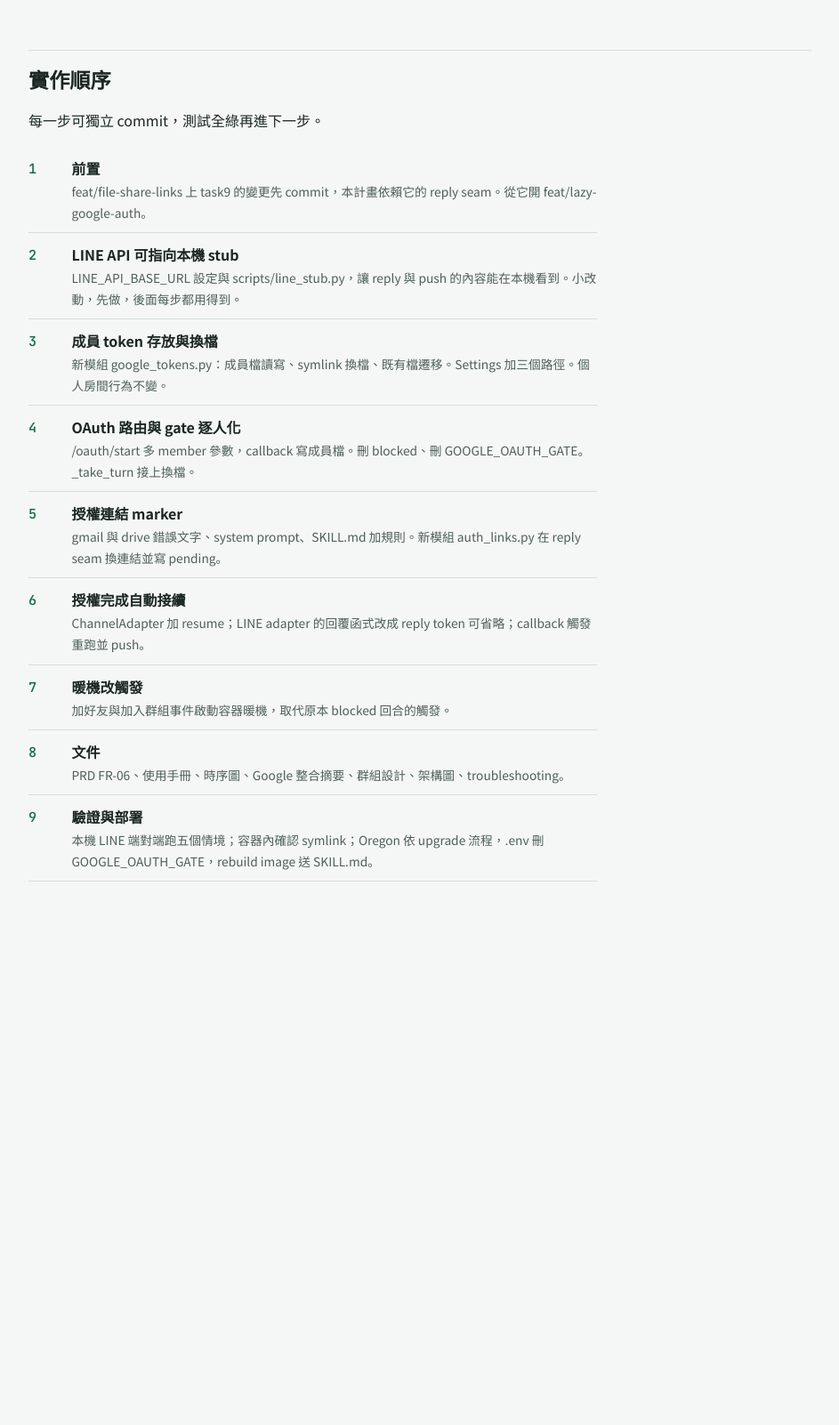
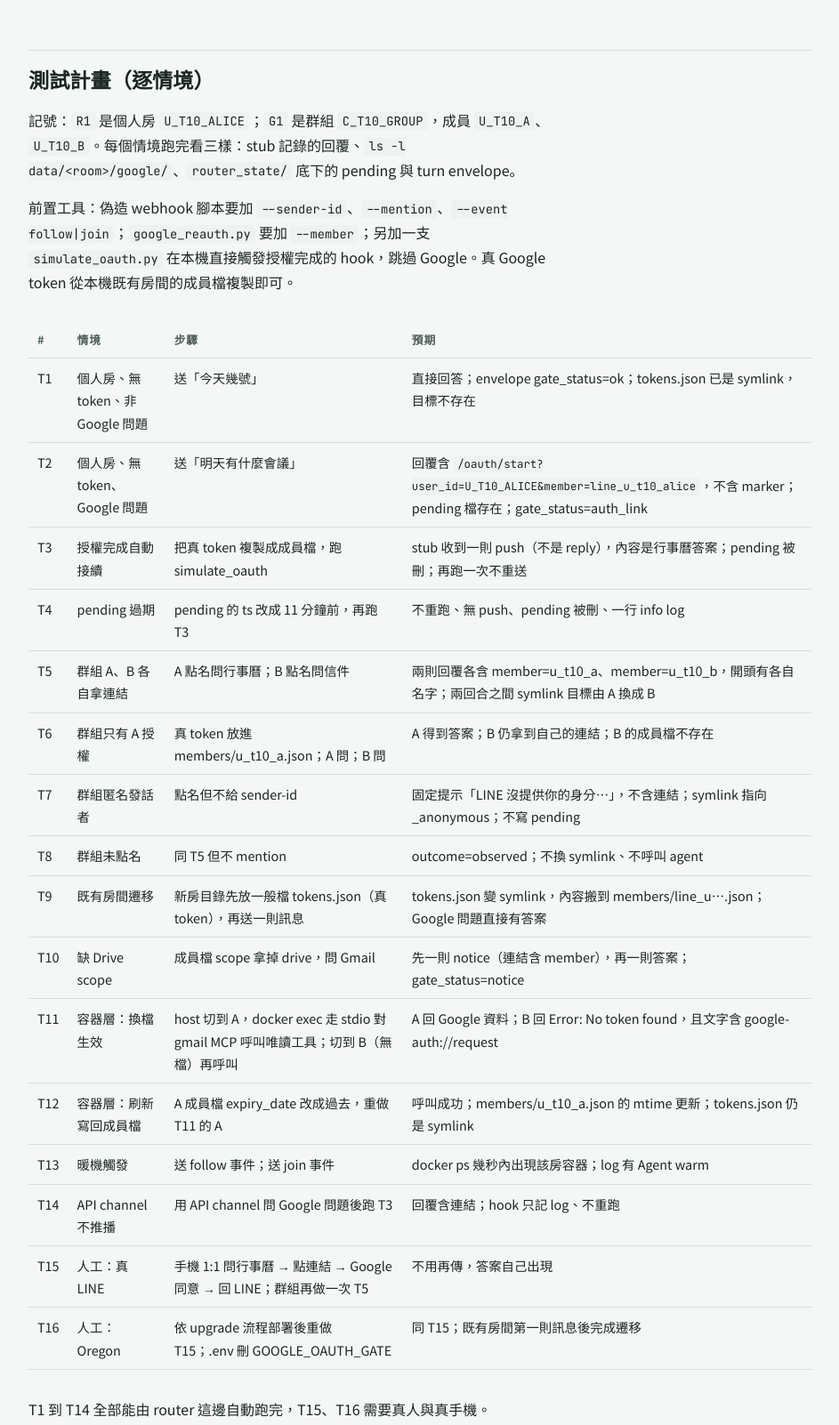
Before and after one commit to marychouchou/alice-office, a plain HTML site: page docs/google-auth-per-member-design.html in a window 1280 px wide. Shown: the part 6580-8182 px from the top of the page at 89% size, without its empty margins (168-1111 px from the left). Before the commit the page ends 7683 px from the top, so only its background shows below. Drawn offline with Linux system fonts and the light colour scheme.

Commit message:
docs(google-auth): 逐情境測試計畫（T1–T16）與測試工具前置步驟
Co-Authored-By: Claude Fable 5.1 <noreply@anthropic.com>

```diff
--- a/docs/google-auth-per-member-design.html
+++ b/docs/google-auth-per-member-design.html
@@ -472,11 +472,40 @@ data/&lt;room&gt;/router_state/pending_auth/
 </table>
 </div>
 
+<h2 id="testplan">測試計畫（逐情境）</h2>
+<p>記號：<code>R1</code> 是個人房 <code>U_T10_ALICE</code>；<code>G1</code> 是群組 <code>C_T10_GROUP</code>，成員 <code>U_T10_A</code>、<code>U_T10_B</code>。每個情境跑完看三樣：stub 記錄的回覆、<code>ls -l data/&lt;room&gt;/google/</code>、<code>router_state/</code> 底下的 pending 與 turn envelope。</p>
+<p>前置工具：偽造 webhook 腳本要加 <code>--sender-id</code>、<code>--mention</code>、<code>--event follow|join</code>；<code>google_reauth.py</code> 要加 <code>--member</code>；另加一支 <code>simulate_oauth.py</code> 在本機直接觸發授權完成的 hook，跳過 Google。真 Google token 從本機既有房間的成員檔複製即可。</p>
+<div class="tablewrap">
+<table>
+  <thead><tr><th>#</th><th>情境</th><th>步驟</th><th>預期</th></tr></thead>
+  <tbody>
+    <tr><td>T1</td><td>個人房、無 token、非 Google 問題</td><td>送「今天幾號」</td><td>直接回答；envelope gate_status=ok；tokens.json 已是 symlink，目標不存在</td></tr>
+    <tr><td>T2</td><td>個人房、無 token、Google 問題</td><td>送「明天有什麼會議」</td><td>回覆含 <code>/oauth/start?user_id=U_T10_ALICE&amp;member=line_u_t10_alice</code>，不含 marker；pending 檔存在；gate_status=auth_link</td></tr>
+    <tr><td>T3</td><td>授權完成自動接續</td><td>把真 token 複製成成員檔，跑 simulate_oauth</td><td>stub 收到一則 push（不是 reply），內容是行事曆答案；pending 被刪；再跑一次不重送</td></tr>
+    <tr><td>T4</td><td>pending 過期</td><td>pending 的 ts 改成 11 分鐘前，再跑 T3</td><td>不重跑、無 push、pending 被刪、一行 info log</td></tr>
+    <tr><td>T5</td><td>群組 A、B 各自拿連結</td><td>A 點名問行事曆；B 點名問信件</td><td>兩則回覆各含 member=u_t10_a、member=u_t10_b，開頭有各自名字；兩回合之間 symlink 目標由 A 換成 B</td></tr>
+    <tr><td>T6</td><td>群組只有 A 授權</td><td>真 token 放進 members/u_t10_a.json；A 問；B 問</td><td>A 得到答案；B 仍拿到自己的連結；B 的成員檔不存在</td></tr>
+    <tr><td>T7</td><td>群組匿名發話者</td><td>點名但不給 sender-id</td><td>固定提示「LINE 沒提供你的身分…」，不含連結；symlink 指向 _anonymous；不寫 pending</td></tr>
+    <tr><td>T8</td><td>群組未點名</td><td>同 T5 但不 mention</td><td>outcome=observed；不換 symlink、不呼叫 agent</td></tr>
+    <tr><td>T9</td><td>既有房間遷移</td><td>新房目錄先放一般檔 tokens.json（真 token），再送一則訊息</td><td>tokens.json 變 symlink，內容搬到 members/line_u….json；Google 問題直接有答案</td></tr>
+    <tr><td>T10</td><td>缺 Drive scope</td><td>成員檔 scope 拿掉 drive，問 Gmail</td><td>先一則 notice（連結含 member），再一則答案；gate_status=notice</td></tr>
+    <tr><td>T11</td><td>容器層：換檔生效</td><td>host 切到 A，docker exec 走 stdio 對 gmail MCP 呼叫唯讀工具；切到 B（無檔）再呼叫</td><td>A 回 Google 資料；B 回 Error: No token found，且文字含 google-auth://request</td></tr>
+    <tr><td>T12</td><td>容器層：刷新寫回成員檔</td><td>A 成員檔 expiry_date 改成過去，重做 T11 的 A</td><td>呼叫成功；members/u_t10_a.json 的 mtime 更新；tokens.json 仍是 symlink</td></tr>
+    <tr><td>T13</td><td>暖機觸發</td><td>送 follow 事件；送 join 事件</td><td>docker ps 幾秒內出現該房容器；log 有 Agent warm</td></tr>
+    <tr><td>T14</td><td>API channel 不推播</td><td>用 API channel 問 Google 問題後跑 T3</td><td>回覆含連結；hook 只記 log、不重跑</td></tr>
+    <tr><td>T15</td><td>人工：真 LINE</td><td>手機 1:1 問行事曆 → 點連結 → Google 同意 → 回 LINE；群組再做一次 T5</td><td>不用再傳，答案自己出現</td></tr>
+    <tr><td>T16</td><td>人工：Oregon</td><td>依 upgrade 流程部署後重做 T15；.env 刪 GOOGLE_OAUTH_GATE</td><td>同 T15；既有房間第一則訊息後完成遷移</td></tr>
+  </tbody>
+</table>
+</div>
+<p>T1 到 T14 全部能由 router 這邊自動跑完，T15、T16 需要真人與真手機。</p>
+
 <h2 id="steps">實作順序</h2>
 <p>每一步可獨立 commit，測試全綠再進下一步。</p>
 <ol class="steps">
   <li><div><b>前置</b><small>feat/file-share-links 上 task9 的變更先 commit，本計畫依賴它的 reply seam。從它開 feat/lazy-google-auth。</small></div></li>
   <li><div><b>LINE API 可指向本機 stub</b><small>LINE_API_BASE_URL 設定與 scripts/line_stub.py，讓 reply 與 push 的內容能在本機看到。小改動，先做，後面每步都用得到。</small></div></li>
+  <li><div><b>測試工具</b><small>偽造 webhook 腳本加 sender-id、mention、follow/join 事件；google_reauth.py 加 member；新增 simulate_oauth.py。</small></div></li>
   <li><div><b>成員 token 存放與換檔</b><small>新模組 google_tokens.py：成員檔讀寫、symlink 換檔、既有檔遷移。Settings 加三個路徑。個人房間行為不變。</small></div></li>
   <li><div><b>OAuth 路由與 gate 逐人化</b><small>/oauth/start 多 member 參數，callback 寫成員檔。刪 blocked、刪 GOOGLE_OAUTH_GATE。_take_turn 接上換檔。</small></div></li>
   <li><div><b>授權連結 marker</b><small>gmail 與 drive 錯誤文字、system prompt、SKILL.md 加規則。新模組 auth_links.py 在 reply seam 換連結並寫 pending。</small></div></li>
```
Also changed, not shown: docs/google-auth-per-member-plan.md (+42 -0 lines).
